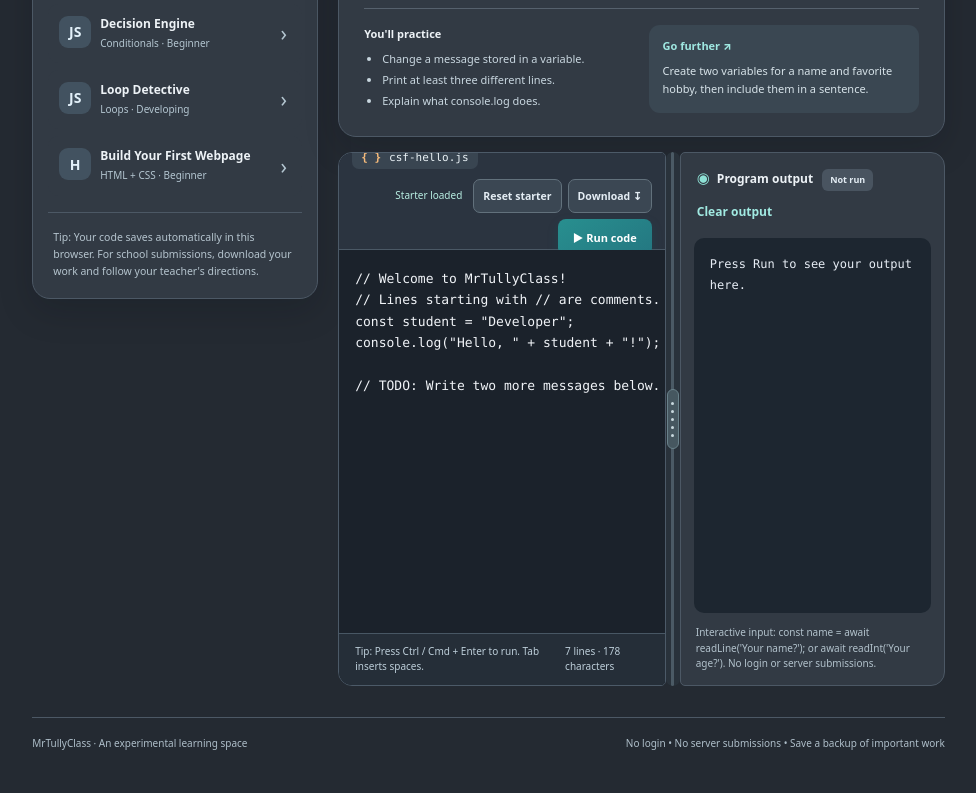
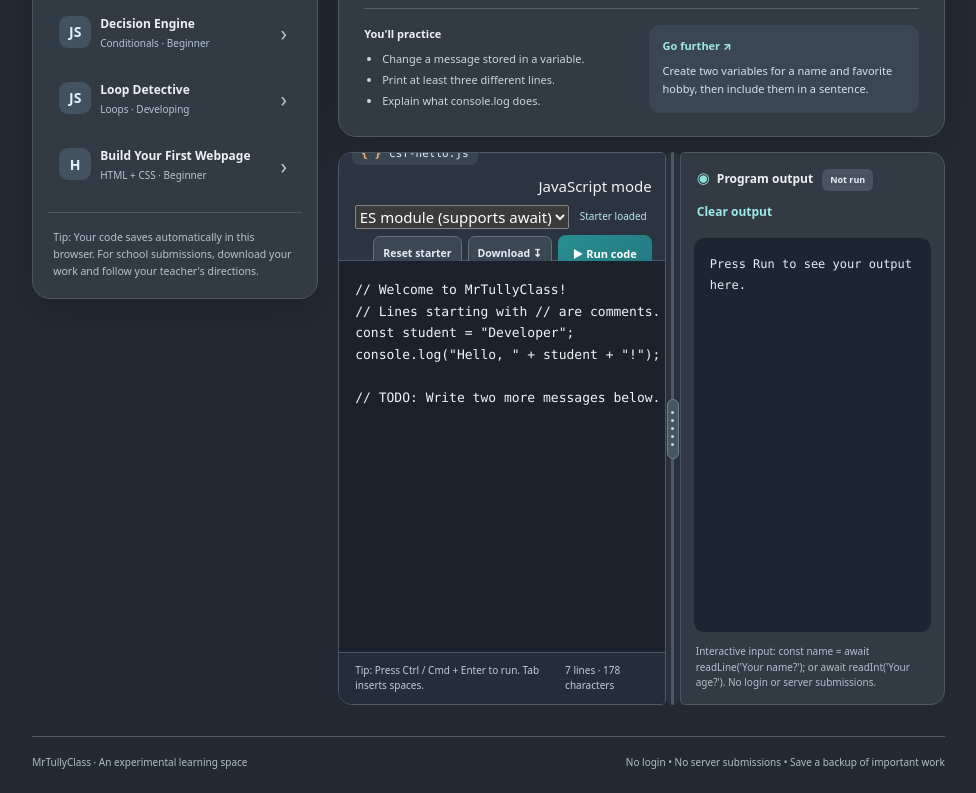
Before and after one commit to EdensHand/MrTullyClass, a plain HTML site: page index.html in a window 1280 px wide. Shown: the part 863-1656 px from the top of the page, without its empty margins (284-1260 px from the left). Drawn offline with Linux system fonts and the light colour scheme.

Commit message:
feat: let students choose browser JavaScript classic or module execution

```diff
--- a/index.html
+++ b/index.html
@@ -157,6 +157,11 @@
               <div class="editor-toolbar">
                 <div class="file-tab"><span aria-hidden="true" class="file-glyph">{ }</span><span id="file-name">main.js</span><span class="unsaved-circle" id="dirty-dot" hidden title="Saving"></span></div>
                 <div class="toolbar-buttons">
+                  <label class="runtime-mode-label" for="js-runtime-mode">JavaScript mode</label>
+                  <select id="js-runtime-mode" class="runtime-mode-select" aria-label="JavaScript execution mode" title="Choose how the browser interprets your code">
+                    <option value="module">ES module (supports await)</option>
+                    <option value="classic">Classic script</option>
+                  </select>
                   <span class="save-status" id="save-status" role="status" aria-live="polite">Ready</span>
                   <button type="button" id="reset-code" class="toolbar-action">Reset starter</button>
                   <button type="button" id="download-code" class="toolbar-action">Download ↧</button>
```
